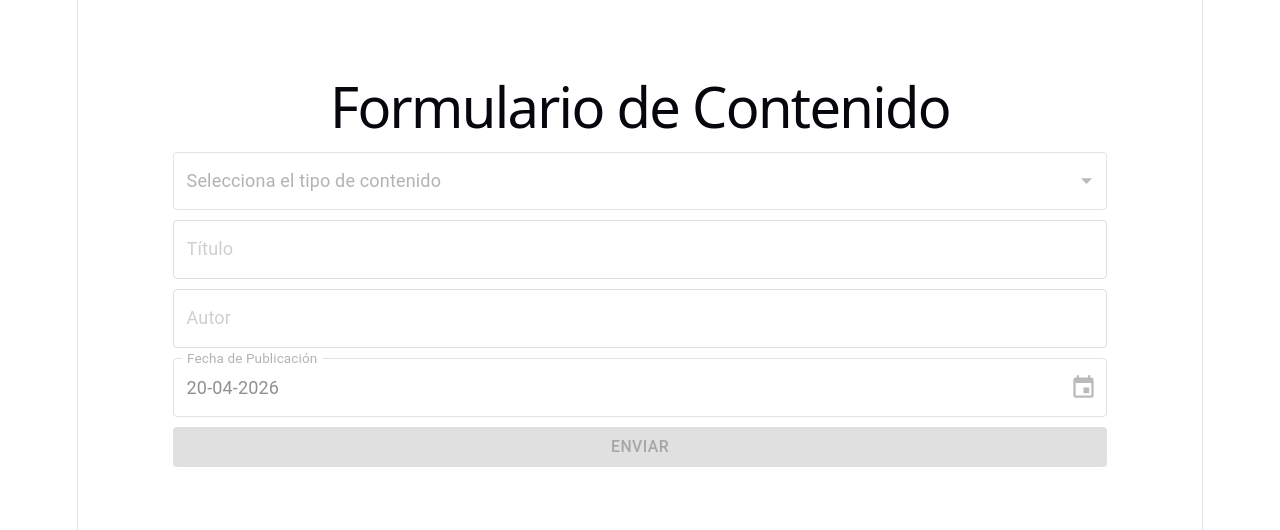
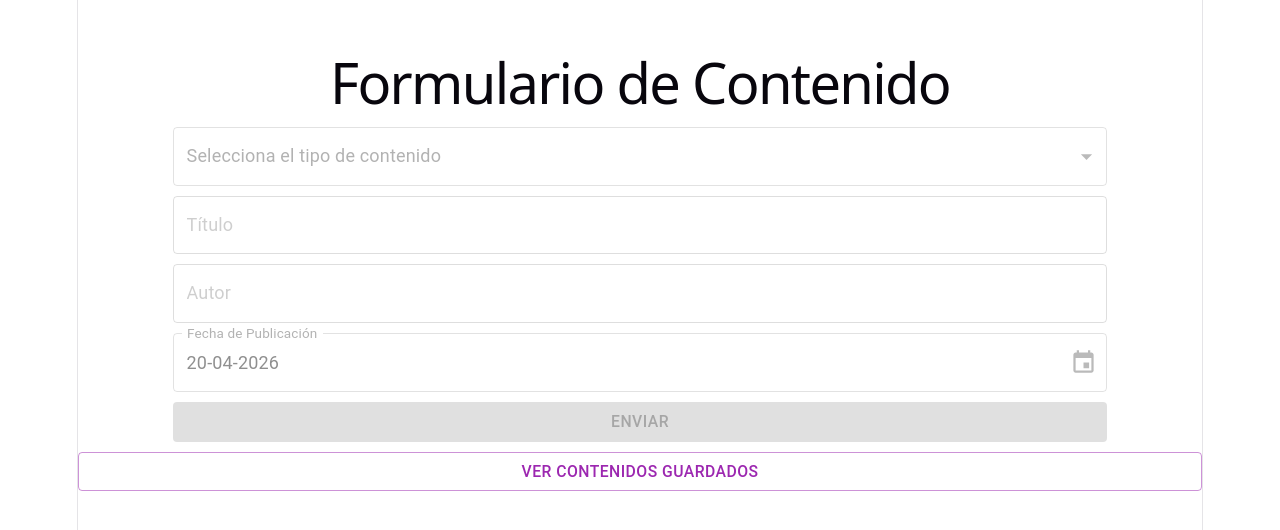
Before and after one commit to JuananA1000/FormularioConHijos, a React (Vite) app: page / in a window 1280 px wide. Shown: the part 136-666 px from the top of the page. Built offline with nearby package versions, Linux system fonts and the light colour scheme.

Commit message:
FEAT: Acceder a los contenidos incluso aunque estén vacíos

```diff
--- a/src/App.jsx
+++ b/src/App.jsx
@@ -176,6 +176,10 @@ const App = () => {
               Enviar
             </Button>
           </form>
+
+          <Button onClick={() => goTo('/contents')} color='secondary' variant='outlined' fullWidth sx={{ marginTop: '10px' }}>
+            Ver Contenidos Guardados
+          </Button>
         </>
       )}
 
--- a/src/components/Contents.jsx
+++ b/src/components/Contents.jsx
@@ -43,19 +43,22 @@ export const Contents = () => {
         <DialogActions>
           <Button onClick={cancelarBorrado}>No, no</Button>
           <Button onClick={borrarTodo} color='error' variant='contained'>
-            QUE SÍ, COJONES
+            QUE SÍIIIIIIII
           </Button>
         </DialogActions>
       </Dialog>
 
-      {/* --- LISTADO DE CONTENIDOS --- */}
       <ContentsList lista={lista} />
 
       {/* Botón de borrado al final */}
-      {lista.length > 0 && (
+      {lista.length > 0 ? (
         <Button variant='outlined' color='error' fullWidth onClick={() => setPasoBorrado(1)}>
           Borrar todo el contenido
         </Button>
+      ) : (
+        <Typography variant='body1' align='center' color='text.secondary'>
+          No hay contenidos guardados. Agrega algunos desde el formulario.
+        </Typography>
       )}
     </Box>
   );
```
